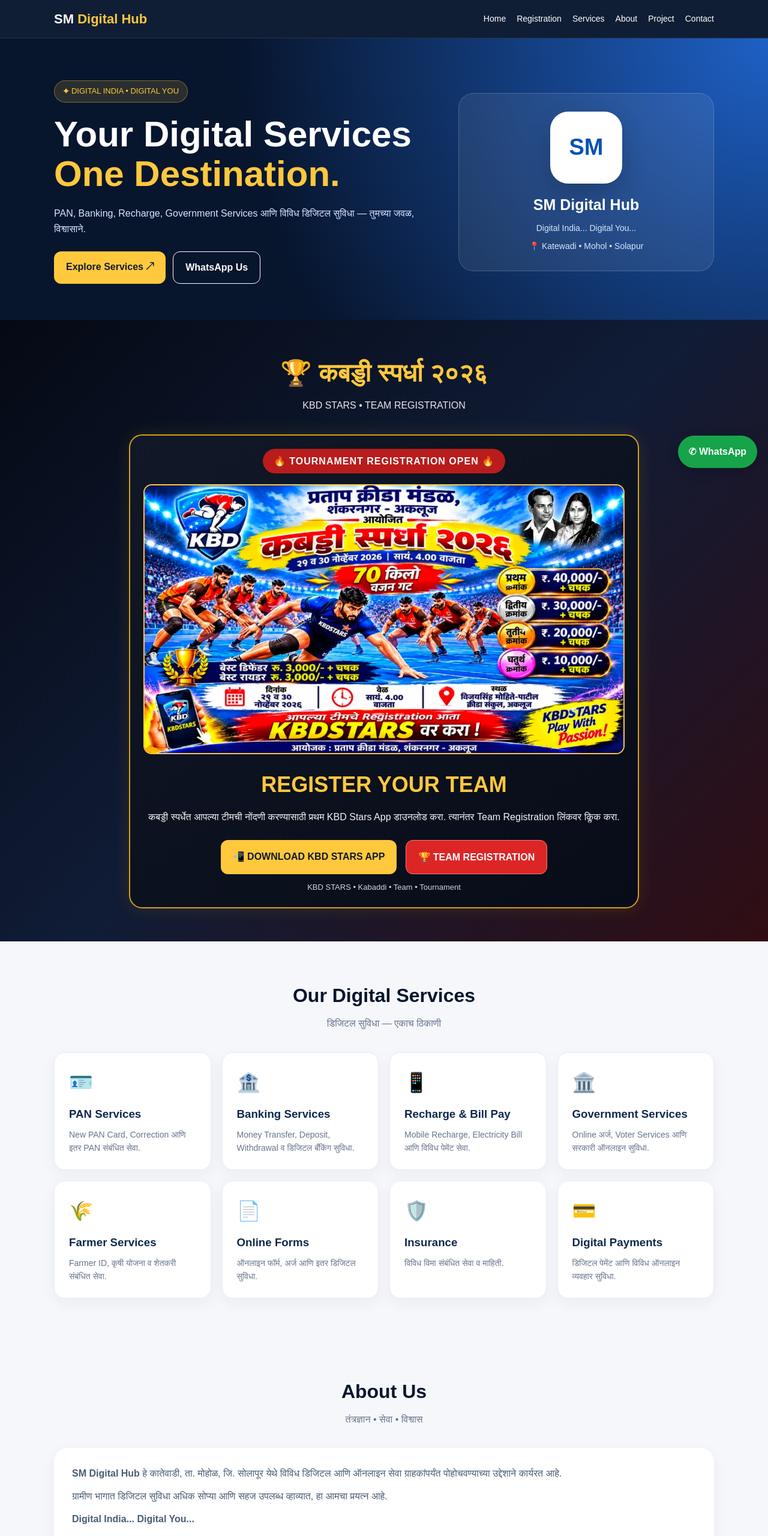
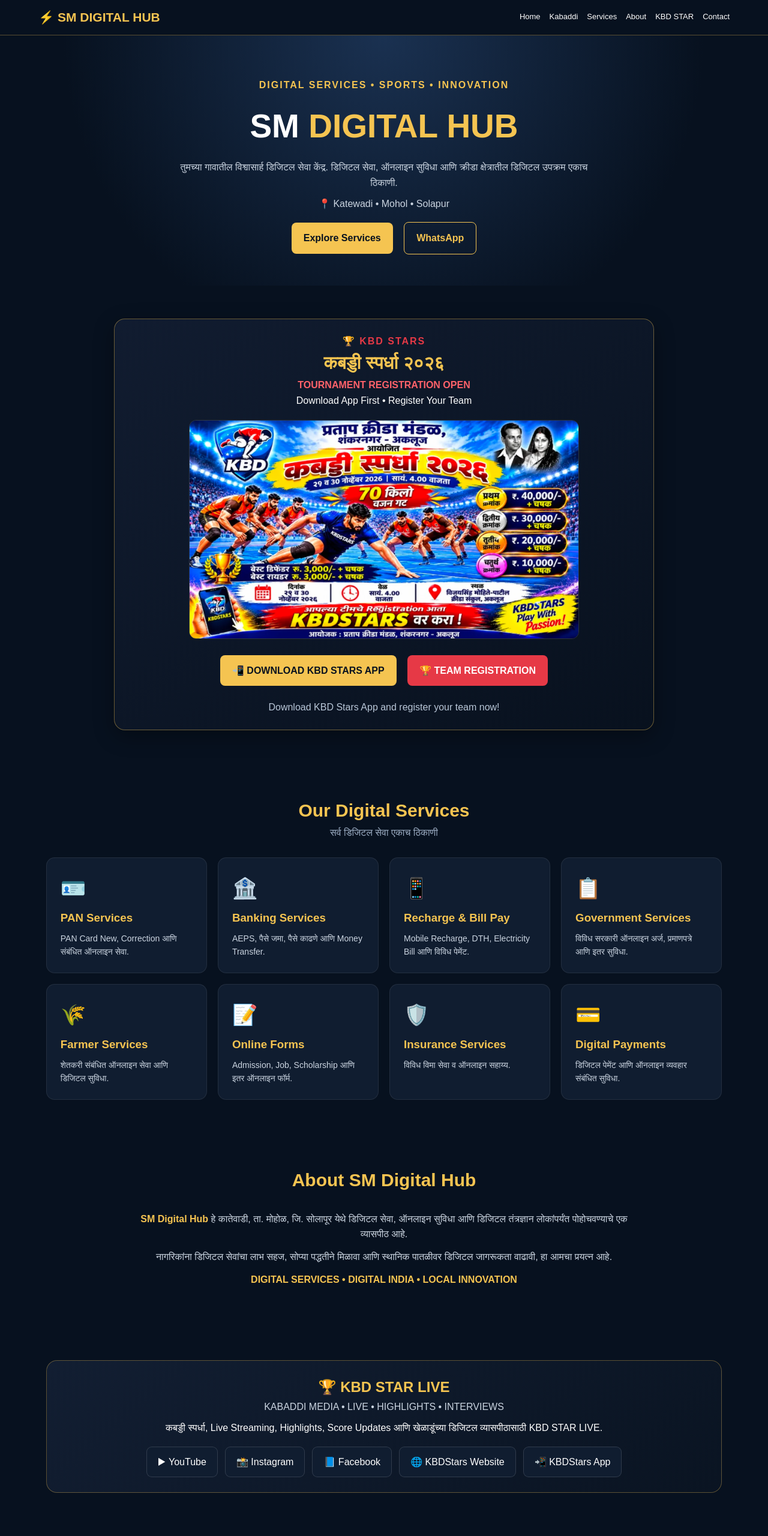
Before and after one commit to smdigitalhub/sm-digital-hub, a plain HTML site: page index (1).html in a window 1280 px wide. Shown: the top 2560 px of the page at 60% size. Drawn offline with Linux system fonts and the light colour scheme.

Commit message:
Update index (1).html

```diff
--- a/index (1).html
+++ b/index (1).html
@@ -1,216 +1,137 @@
-
 <!DOCTYPE html>
 <html lang="mr">
 <head>
 <meta charset="UTF-8">
 <meta name="viewport" content="width=device-width, initial-scale=1.0">
-<meta name="description" content="SM Digital Hub Katewadi - Digital, Banking, PAN, Recharge and Online Services.">
-<title>SM Digital Hub | Digital India, Digital You</title>
+<meta name="theme-color" content="#07111f">
+<title>SM Digital Hub | Katewadi</title>
 
 <style>
 *{margin:0;padding:0;box-sizing:border-box}
 html{scroll-behavior:smooth}
 body{
- font-family:Arial,Helvetica,sans-serif;
- background:#f5f7fb;color:#17233a;
- line-height:1.6
+  font-family:Arial,sans-serif;
+  background:#07111f;
+  color:#fff;
+  line-height:1.6;
 }
 :root{
- --navy:#07152d;--blue:#1465e8;--gold:#ffc83d;
- --white:#fff;--muted:#66758b
+  --gold:#f5c451;
+  --red:#e63946;
+  --navy:#07111f;
+  --panel:#101d30;
 }
-.container{width:min(1100px,92%);margin:auto}
 header{
- background:rgba(7,21,45,.96);color:white;
   position:sticky;top:0;z-index:99;
- border-bottom:1px solid rgba(255,255,255,.1)
+  background:#07111f;
+  border-bottom:1px solid #f5c45155;
+  padding:12px 5%;
 }
 .nav{
   display:flex;justify-content:space-between;
- align-items:center;padding:14px 0;gap:15px
+  align-items:center;flex-wrap:wrap;gap:12px;
 }
-.brand{font-size:22px;font-weight:900}
-.brand span{color:var(--gold)}
-.navlinks{display:flex;gap:18px;flex-wrap:wrap}
-.navlinks a{color:white;text-decoration:none;font-size:14px}
-
+.brand{font-size:21px;font-weight:bold;color:var(--gold)}
+nav{display:flex;gap:15px;flex-wrap:wrap}
+nav a{color:white;text-decoration:none;font-size:13px}
+nav a:hover{color:var(--gold)}
+section{padding:55px 6%}
 .hero{
- background:radial-gradient(circle at top right,#1e60c5,#07152d 65%);
- color:white;padding:70px 0 60px;overflow:hidden
+  text-align:center;
+  padding:70px 6% 45px;
+  background:radial-gradient(circle at top,#1a3151,#07111f 70%);
 }
-.hero-grid{
- display:grid;grid-template-columns:1.2fr .8fr;
- gap:35px;align-items:center
-}
-.tag{
- display:inline-block;background:rgba(255,200,61,.14);
- color:var(--gold);padding:7px 14px;border-radius:30px;
- font-size:13px;border:1px solid rgba(255,200,61,.4)
-}
-.hero h1{font-size:clamp(36px,6vw,60px);line-height:1.1;margin:20px 0}
+.hero .tag{color:var(--gold);font-weight:bold;letter-spacing:2px}
+.hero h1{font-size:clamp(30px,6vw,55px);margin:12px 0}
 .hero h1 span{color:var(--gold)}
-.hero p{color:#d8e5ff;max-width:650px}
-.actions{display:flex;gap:12px;flex-wrap:wrap;margin-top:25px}
+.hero p{color:#cbd5e1;max-width:700px;margin:10px auto}
 .btn{
- display:inline-block;padding:13px 20px;border-radius:12px;
- text-decoration:none;font-weight:bold;transition:.2s;
- text-align:center
+  display:inline-block;text-decoration:none;
+  padding:13px 20px;border-radius:8px;
+  font-weight:bold;margin:7px;
+  transition:.2s;
 }
 .btn:hover{transform:translateY(-2px)}
-.primary{background:var(--gold);color:#101b2e}
-.secondary{border:1px solid white;color:white}
-.hero-box{
- background:rgba(255,255,255,.08);border:1px solid rgba(255,255,255,.18);
- border-radius:25px;padding:30px;text-align:center;
- backdrop-filter:blur(10px)
+.gold{background:var(--gold);color:#07111f}
+.red{background:var(--red);color:white}
+.outline{border:1px solid var(--gold);color:var(--gold)}
+.section-title{text-align:center;margin-bottom:28px}
+.section-title h2{font-size:30px;color:var(--gold)}
+.section-title p{color:#9eafc5}
+.registration{
+  background:linear-gradient(145deg,#111c30,#08111e);
+  border:1px solid #f5c45166;
+  border-radius:18px;
+  padding:24px;
+  max-width:900px;margin:auto;
+  box-shadow:0 10px 35px #0005;
 }
-.hero-logo{
- width:120px;height:120px;margin:auto auto 15px;
- border-radius:30px;background:white;color:#0752b5;
- display:flex;align-items:center;justify-content:center;
- font-size:38px;font-weight:900;box-shadow:0 15px 40px #0003
+.registration .poster{
+  display:block;width:100%;
+  max-width:650px;margin:20px auto;
+  border-radius:12px;
+  border:1px solid #ffffff22;
 }
-.hero-box h2{font-size:25px}
-.hero-box p{font-size:14px;margin-top:8px}
-
-section{padding:65px 0}
-.section-title{text-align:center;margin-bottom:35px}
-.section-title h2{font-size:32px;color:var(--navy)}
-.section-title p{color:var(--muted);margin-top:8px}
-
-.services{
- display:grid;grid-template-columns:repeat(auto-fit,minmax(220px,1fr));
- gap:18px
+.reg-heading{text-align:center}
+.reg-heading h2{color:var(--gold);font-size:30px}
+.reg-heading .open{color:#ff626a;font-weight:bold}
+.reg-buttons{text-align:center;margin-top:20px}
+.cards{
+  display:grid;
+  grid-template-columns:repeat(auto-fit,minmax(220px,1fr));
+  gap:18px;
 }
-.service{
- background:white;border:1px solid #e8edf5;border-radius:18px;
- padding:24px;box-shadow:0 8px 25px rgba(20,40,80,.05);
- transition:.25s
+.card{
+  background:var(--panel);
+  border:1px solid #ffffff14;
+  border-radius:14px;padding:23px;
+  transition:.2s;
 }
-.service:hover{transform:translateY(-5px);box-shadow:0 12px 30px #1232a018}
-.icon{font-size:32px;margin-bottom:12px}
-.service h3{color:#10284c;margin-bottom:8px}
-.service p{color:var(--muted);font-size:14px}
-
+.card:hover{border-color:var(--gold);transform:translateY(-3px)}
+.card .emoji{font-size:34px}
+.card h3{color:var(--gold);margin:8px 0}
+.card p{color:#cbd5e1;font-size:14px}
 .about{
- background:white;border-radius:24px;padding:30px;
- box-shadow:0 8px 25px rgba(20,40,80,.05)
+  text-align:center;max-width:850px;margin:auto;
 }
-.about p{margin-bottom:12px;color:#4b5c74}
-
-/* KABADDI REGISTRATION */
-.registration-section{
- background:linear-gradient(135deg,#050914,#101c36,#310d13);
- color:white;padding:55px 0
+.about p{color:#cbd5e1;margin:12px 0}
+.kbd{
+  background:linear-gradient(140deg,#121e32,#0a1422);
+  border:1px solid #f5c45155;border-radius:18px;
+  padding:25px;text-align:center;
 }
-.registration-section .section-title h2{
- color:#ffc83d;font-size:clamp(28px,5vw,42px)
+.kbd img{
+  max-width:190px;width:70%;
+  height:auto;object-fit:contain;
+  border-radius:12px;margin:10px auto;
 }
-.registration-section .section-title p{color:#e5e7eb}
-.reg-card{
- max-width:850px;margin:auto;
- background:linear-gradient(145deg,#111827,#080c18);
- border:2px solid #d4a017;
- border-radius:22px;padding:22px;
- box-shadow:0 0 30px rgba(255,193,7,.12);
- text-align:center
-}
-.reg-label{
- display:inline-block;background:#b91c1c;color:white;
- padding:8px 18px;border-radius:30px;
- font-weight:bold;letter-spacing:1px;margin-bottom:18px
-}
-.reg-poster{
- width:100%;height:auto;display:block;
- border-radius:14px;border:2px solid #ffc83d
-}
-.reg-card h3{
- color:#ffc83d;font-size:clamp(26px,5vw,36px);
- margin-top:22px
-}
-.reg-card p{color:#f3f4f6;margin-top:12px}
-.reg-actions{
- display:flex;justify-content:center;gap:15px;
- flex-wrap:wrap;margin-top:25px
-}
-.download-btn{
- background:#ffc83d;color:#101827;
- padding:15px 20px;border-radius:12px;
- text-decoration:none;font-weight:900;
- display:inline-block
-}
-.register-btn{
- background:#dc2626;color:white;
- padding:15px 20px;border-radius:12px;
- text-decoration:none;font-weight:900;
- display:inline-block;border:1px solid #ff7777
-}
-.reg-note{font-size:13px;color:#d1d5db!important;margin-top:18px}
-
-/* PROJECT */
-.project-section{
- background:linear-gradient(135deg,#07152d,#103d83);
- color:white
-}
-.project-section .section-title h2{color:white}
-.project-section .section-title p{color:#d5e4ff}
-.project{
- max-width:800px;margin:auto;background:rgba(255,255,255,.06);
- border:1px solid rgba(255,255,255,.15);
- border-radius:25px;padding:30px;text-align:center
-}
-.project-logo{
- width:150px;height:150px;object-fit:contain;
- background:white;border-radius:22px;padding:10px;margin-bottom:15px
-}
-.project h3{font-size:34px;color:var(--gold)}
-.project p{color:#dce8ff}
+.kbd h2{color:var(--gold)}
 .social{
- display:flex;justify-content:center;gap:12px;flex-wrap:wrap;
- margin-top:22px
+  display:flex;justify-content:center;
+  flex-wrap:wrap;gap:12px;margin-top:18px
 }
 .social a{
- padding:12px 18px;border-radius:12px;
- text-decoration:none;color:white;font-weight:bold
+  color:white;text-decoration:none;
+  border:1px solid #ffffff22;
+  padding:12px 18px;border-radius:9px;
+  background:#101d30;
 }
-.yt{background:#e62117}
-.ig{background:#c13584}
-.fb{background:#1877f2}
-.web{background:#1675e9}
-
-.contact-grid{
- display:grid;grid-template-columns:repeat(auto-fit,minmax(220px,1fr));
- gap:18px
+.social a:hover{border-color:var(--gold);color:var(--gold)}
+.contact{text-align:center}
+footer{
+  text-align:center;padding:25px;
+  background:#030914;color:#9eafc5;
+  border-top:1px solid #f5c45133;
 }
-.contact-card{
- background:white;padding:25px;border-radius:18px;
- border:1px solid #e8edf5;text-align:center
-}
-.contact-card h3{margin-bottom:8px}
-.contact-card p{color:var(--muted)}
-
-footer{
- background:#07152d;color:white;text-align:center;padding:30px 15px
-}
-footer p{color:#c6d6ef;font-size:14px;margin-top:6px}
-.floating{
- position:fixed;bottom:20px;right:18px;z-index:100;
- background:#16a34a;color:white;text-decoration:none;
- border-radius:50px;padding:14px 18px;font-weight:bold;
- box-shadow:0 5px 20px #0003
-}
-
-@media(max-width:750px){
- .hero-grid{grid-template-columns:1fr}
- .nav{align-items:flex-start;flex-direction:column}
- .navlinks{gap:12px}
- .hero{padding:45px 0}
- section{padding:45px 0}
- .section-title h2{font-size:27px}
- .project{padding:22px 15px}
- .reg-card{padding:14px}
- .reg-actions{flex-direction:column}
- .reg-actions a{width:100%}
+footer strong{color:var(--gold)}
+@media(max-width:600px){
+ header{padding:10px 4%}
+ .nav{justify-content:center}
+ nav{justify-content:center}
+ nav a{font-size:12px}
+ section{padding:40px 5%}
+ .registration{padding:15px}
+ .hero{padding-top:45px}
 }
 </style>
 </head>
@@ -218,14 +139,14 @@ footer p{color:#c6d6ef;font-size:14px;margin-top:6px}
 <body>
 
 <header>
- <div class="container nav">
-  <div class="brand">SM <span>Digital Hub</span></div>
-  <nav class="navlinks">
+<div class="nav">
+  <div class="brand">⚡ SM DIGITAL HUB</div>
+  <nav>
     <a href="#home">Home</a>
-   <a href="#registration">Registration</a>
+    <a href="#registration">Kabaddi</a>
     <a href="#services">Services</a>
     <a href="#about">About</a>
-   <a href="#project">Project</a>
+    <a href="#kbd">KBD STAR</a>
     <a href="#contact">Contact</a>
   </nav>
 </div>
@@ -233,243 +154,213 @@ footer p{color:#c6d6ef;font-size:14px;margin-top:6px}
 
 <!-- HOME -->
 <section class="hero" id="home">
- <div class="container hero-grid">
-  <div>
-   <span class="tag">✦ DIGITAL INDIA • DIGITAL YOU</span>
-   <h1>Your Digital Services<br><span>One Destination.</span></h1>
+  <div class="tag">DIGITAL SERVICES • SPORTS • INNOVATION</div>
+  <h1>SM <span>DIGITAL HUB</span></h1>
   <p>
-    PAN, Banking, Recharge, Government Services आणि
-    विविध डिजिटल सुविधा — तुमच्या जवळ, विश्वासाने.
+    तुमच्या गावातील विश्वासार्ह डिजिटल सेवा केंद्र.
+    डिजिटल सेवा, ऑनलाइन सुविधा आणि क्रीडा क्षेत्रातील
+    डिजिटल उपक्रम एकाच ठिकाणी.
   </p>
-   <div class="actions">
-    <a class="btn primary" href="#services">Explore Services ↗</a>
-    <a class="btn secondary" href="https://wa.me/918530737516">WhatsApp Us</a>
-   </div>
-  </div>
+  <p>📍 Katewadi • Mohol • Solapur</p>
 
-  <div class="hero-box">
-   <div class="hero-logo">SM</div>
-   <h2>SM Digital Hub</h2>
-   <p>Digital India... Digital You...</p>
-   <p>📍 Katewadi • Mohol • Solapur</p>
-  </div>
- </div>
+  <a class="btn gold" href="#services">Explore Services</a>
+  <a class="btn outline" href="https://wa.me/918530737516">WhatsApp</a>
 </section>
 
 <!-- KABADDI REGISTRATION -->
-<section class="registration-section" id="registration">
- <div class="container">
-  <div class="section-title">
-   <h2>🏆 कबड्डी स्पर्धा २०२६</h2>
-   <p>KBD STARS • TEAM REGISTRATION</p>
+<section id="registration">
+<div class="registration">
+
+  <div class="reg-heading">
+    <p style="color:#e63946;font-weight:bold;letter-spacing:2px">
+      🏆 KBD STARS
+    </p>
+    <h2>कबड्डी स्पर्धा २०२६</h2>
+    <p class="open">TOURNAMENT REGISTRATION OPEN</p>
+    <p>Download App First • Register Your Team</p>
   </div>
 
-  <div class="reg-card">
-   <div class="reg-label">🔥 TOURNAMENT REGISTRATION OPEN 🔥</div>
+  <img
+    class="poster"
+    src="kabaddi-poster.webp"
+    alt="Kabaddi tournament registration poster"
+    onerror="this.style.display='none'"
+  >
 
-   <img class="reg-poster"
-        src="kabaddi-poster.webp"
-        alt="Kabaddi Tournament Poster">
-
-   <h3>REGISTER YOUR TEAM</h3>
-
-   <p>
-    कबड्डी स्पर्धेत आपल्या टीमची नोंदणी करण्यासाठी
-    प्रथम KBD Stars App डाउनलोड करा.
-    त्यानंतर Team Registration लिंकवर क्लिक करा.
-   </p>
-
-   <div class="reg-actions">
-    <a class="download-btn"
+  <div class="reg-buttons">
+    <a class="btn gold"
        href="https://kbdstars.com/app"
        target="_blank">
        📲 DOWNLOAD KBD STARS APP
     </a>
 
-    <a class="register-btn"
+    <a class="btn red"
        href="https://app.kbdstars.com/invite-team/ZIU93AF5"
        target="_blank">
        🏆 TEAM REGISTRATION
     </a>
   </div>
 
-   <p class="reg-note">
-    KBD STARS • Kabaddi • Team • Tournament
+  <p style="text-align:center;color:#b9c7d8;margin-top:16px">
+    Download KBD Stars App and register your team now!
   </p>
-  </div>
+
 </div>
 </section>
 
 <!-- SERVICES -->
 <section id="services">
- <div class="container">
 <div class="section-title">
   <h2>Our Digital Services</h2>
-   <p>डिजिटल सुविधा — एकाच ठिकाणी</p>
+  <p>सर्व डिजिटल सेवा एकाच ठिकाणी</p>
 </div>
 
-  <div class="services">
-   <div class="service">
-    <div class="icon">🪪</div>
+<div class="cards">
+
+  <div class="card">
+    <div class="emoji">🪪</div>
     <h3>PAN Services</h3>
-    <p>New PAN Card, Correction आणि इतर PAN संबंधित सेवा.</p>
+    <p>PAN Card New, Correction आणि संबंधित ऑनलाइन सेवा.</p>
   </div>
 
-   <div class="service">
-    <div class="icon">🏦</div>
+  <div class="card">
+    <div class="emoji">🏦</div>
     <h3>Banking Services</h3>
-    <p>Money Transfer, Deposit, Withdrawal व डिजिटल बँकिंग सुविधा.</p>
+    <p>AEPS, पैसे जमा, पैसे काढणे आणि Money Transfer.</p>
   </div>
 
-   <div class="service">
-    <div class="icon">📱</div>
+  <div class="card">
+    <div class="emoji">📱</div>
     <h3>Recharge & Bill Pay</h3>
-    <p>Mobile Recharge, Electricity Bill आणि विविध पेमेंट सेवा.</p>
+    <p>Mobile Recharge, DTH, Electricity Bill आणि विविध पेमेंट.</p>
   </div>
 
-   <div class="service">
-    <div class="icon">🏛️</div>
+  <div class="card">
+    <div class="emoji">📋</div>
     <h3>Government Services</h3>
-    <p>Online अर्ज, Voter Services आणि सरकारी ऑनलाइन सुविधा.</p>
+    <p>विविध सरकारी ऑनलाइन अर्ज, प्रमाणपत्रे आणि इतर सुविधा.</p>
   </div>
 
-   <div class="service">
-    <div class="icon">🌾</div>
+  <div class="card">
+    <div class="emoji">🌾</div>
     <h3>Farmer Services</h3>
-    <p>Farmer ID, कृषी योजना व शेतकरी संबंधित सेवा.</p>
+    <p>शेतकरी संबंधित ऑनलाइन सेवा आणि डिजिटल सुविधा.</p>
   </div>
 
-   <div class="service">
-    <div class="icon">📄</div>
+  <div class="card">
+    <div class="emoji">📝</div>
     <h3>Online Forms</h3>
-    <p>ऑनलाइन फॉर्म, अर्ज आणि इतर डिजिटल सुविधा.</p>
+    <p>Admission, Job, Scholarship आणि इतर ऑनलाइन फॉर्म.</p>
   </div>
 
-   <div class="service">
-    <div class="icon">🛡️</div>
-    <h3>Insurance</h3>
-    <p>विविध विमा संबंधित सेवा व माहिती.</p>
+  <div class="card">
+    <div class="emoji">🛡️</div>
+    <h3>Insurance Services</h3>
+    <p>विविध विमा सेवा व ऑनलाइन सहाय्य.</p>
   </div>
 
-   <div class="service">
-    <div class="icon">💳</div>
+  <div class="card">
+    <div class="emoji">💳</div>
     <h3>Digital Payments</h3>
-    <p>डिजिटल पेमेंट आणि विविध ऑनलाइन व्यवहार सुविधा.</p>
+    <p>डिजिटल पेमेंट आणि ऑनलाइन व्यवहार संबंधित सुविधा.</p>
   </div>
-  </div>
+
 </div>
 </section>
 
 <!-- ABOUT -->
 <section id="about">
- <div class="container">
 <div class="section-title">
-   <h2>About Us</h2>
-   <p>तंत्रज्ञान • सेवा • विश्वास</p>
+  <h2>About SM Digital Hub</h2>
 </div>
+
 <div class="about">
   <p>
-    <strong>SM Digital Hub</strong> हे कातेवाडी, ता. मोहोळ,
-    जि. सोलापूर येथे विविध डिजिटल आणि ऑनलाइन सेवा
-    ग्राहकांपर्यंत पोहोचवण्याच्या उद्देशाने कार्यरत आहे.
+    <strong style="color:#f5c451">SM Digital Hub</strong>
+    हे कातेवाडी, ता. मोहोळ, जि. सोलापूर येथे
+    डिजिटल सेवा, ऑनलाइन सुविधा आणि डिजिटल तंत्रज्ञान
+    लोकांपर्यंत पोहोचवण्याचे एक व्यासपीठ आहे.
   </p>
+
   <p>
-    ग्रामीण भागात डिजिटल सुविधा अधिक सोप्या आणि सहज
-    उपलब्ध व्हाव्यात, हा आमचा प्रयत्न आहे.
+    नागरिकांना डिजिटल सेवांचा लाभ सहज, सोप्या पद्धतीने
+    मिळावा आणि स्थानिक पातळीवर डिजिटल जागरूकता वाढावी,
+    हा आमचा प्रयत्न आहे.
   </p>
-   <p><strong>Digital India... Digital You...</strong></p>
-  </div>
+
+  <p style="color:#f5c451;font-weight:bold">
+    DIGITAL SERVICES • DIGITAL INDIA • LOCAL INNOVATION
+  </p>
 </div>
 </section>
 
 <!-- KBD STAR LIVE -->
-<section class="project-section" id="project">
- <div class="container">
-  <div class="section-title">
-   <h2>Featured Project</h2>
-   <p>आमचा कबड्डी क्षेत्रातील डिजिटल उपक्रम</p>
-  </div>
+<section id="kbd">
+<div class="kbd">
 
-  <div class="project">
-   <img class="project-logo"
-        src="kbd-live-logo.jpg"
-        alt="KBD Star Live Logo">
+  <h2>🏆 KBD STAR LIVE</h2>
 
-   <h3>KBD STAR LIVE</h3>
-   <p><strong>Kabaddi Media • LIVE • Highlights • Interviews</strong></p>
+  <img src="kbd-live-logo.jpg"
+       alt="KBD Star Live Logo"
+       onerror="this.style.display='none'">
 
-   <p style="margin-top:12px">
-    कबड्डी स्पर्धा, Live Streaming, Highlights, Player Interviews
-    आणि कबड्डी विश्वातील अपडेट्स.
+  <p style="color:#cbd5e1">
+    KABADDI MEDIA • LIVE • HIGHLIGHTS • INTERVIEWS
+  </p>
+
+  <p style="margin-top:10px">
+    कबड्डी स्पर्धा, Live Streaming, Highlights,
+    Score Updates आणि खेळाडूंच्या डिजिटल व्यासपीठासाठी
+    KBD STAR LIVE.
   </p>
 
   <div class="social">
-    <a class="yt"
-       href="https://youtube.com/@kbdlive-kbdstars?si=ICmLCrb6yNJzyjOL"
+
+    <a href="https://youtube.com/@kbdlive-kbdstars?si=ICmLCrb6yNJzyjOL"
        target="_blank">▶ YouTube</a>
 
-    <a class="ig"
-       href="https://www.instagram.com/kbdstarslive?gwpx=MTloOG81ZXB2bGU3bg=="
-       target="_blank">◎ Instagram</a>
+    <a href="https://www.instagram.com/kbdstarslive?gwpx=MTloOG81ZXB2bGU3bg=="
+       target="_blank">📸 Instagram</a>
 
-    <a class="fb"
-       href="FACEBOOK_LINK_HERE"
-       target="_blank">f Facebook</a>
+    <a href="FACEBOOK_LINK_HERE"
+       target="_blank">📘 Facebook</a>
 
-    <a class="web"
-       href="https://kbdstars.com/"
-       target="_blank">🌐 Website</a>
+    <a href="https://kbdstars.com/"
+       target="_blank">🌐 KBDStars Website</a>
+
+    <a href="https://kbdstars.com/app"
+       target="_blank">📲 KBDStars App</a>
+
   </div>
-  </div>
+
 </div>
 </section>
 
 <!-- CONTACT -->
 <section id="contact">
- <div class="container">
+<div class="contact">
   <div class="section-title">
     <h2>Contact Us</h2>
     <p>आमच्याशी संपर्क साधा</p>
   </div>
 
-  <div class="contact-grid">
-   <div class="contact-card">
-    <div class="icon">📍</div>
-    <h3>Our Location</h3>
-    <p>Katewadi, Tal. Mohol,<br>Dist. Solapur, Maharashtra</p>
-   </div>
+  <p>📍 Katewadi, Tal. Mohol, Dist. Solapur, Maharashtra</p>
+  <p>📞 +91 8530737516</p>
 
-   <div class="contact-card">
-    <div class="icon">📞</div>
-    <h3>Call / WhatsApp</h3>
-    <p>+91 8530737516</p>
-    <a class="btn primary"
-       href="https://wa.me/918530737516">
-       Chat on WhatsApp
+  <a class="btn gold"
+     href="https://wa.me/918530737516"
+     target="_blank">
+     CHAT ON WHATSAPP
   </a>
-   </div>
-
-   <div class="contact-card">
-    <div class="icon">🌐</div>
-    <h3>Online</h3>
-    <p>Digital Services & Online Solutions</p>
-   </div>
-  </div>
 </div>
 </section>
 
-<!-- FOOTER -->
 <footer>
- <h3>SM Digital Hub</h3>
- <p>Digital India... Digital You...</p>
- <p>Katewadi • Tal. Mohol • Dist. Solapur</p>
- <p>© 2026 SM Digital Hub. All Rights Reserved.</p>
+  <p><strong>SM DIGITAL HUB</strong></p>
+  <p>Digital Services • Sports • Innovation</p>
+  <p>© 2026 SM Digital Hub | Katewadi</p>
+  <p>Powered by SM Digital Hub</p>
 </footer>
-
-<a class="floating"
-   href="https://wa.me/918530737516">
-   ✆ WhatsApp
-</a>
 
 </body>
 </html>
```
Lines whose indentation alone changed are shown as unchanged.
